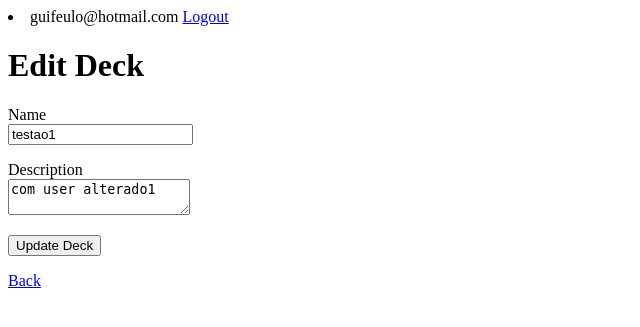
After one commit to LucGaspar/MAC0218-Projeto, a Rails app: page /decks/4/edit in a window 1280 px wide. The commit adds this page. Shown: the top 327 px of the page, without its empty margins (0-640 px from the left). Run offline with Rails 7, Linux system fonts and the light colour scheme; a user stored in the database is signed in; data comes from the database, SQL or seed files in the repository; both versions use the stored data as it was after the commit; style sheets or scripts are compiled from the project's sources.

Commit message:
CRUD for decks complete

```diff
--- a/app/controllers/decks_controller.rb
+++ b/app/controllers/decks_controller.rb
@@ -1,26 +1,35 @@
 class DecksController < ApplicationController
     before_action :authenticate_user!
     def new
-
+        @deck=Deck.new
     end
-
+    def edit
+        @deck = current_user.decks.find(params[:id])
+    end
     def create
-       # render plain: params[:deck].inspect
-       # render plain: current_user.inspect
-        #@deck = Deck.new(params[:deck])
-        #@deck = Deck.new({"name"=>"ssss", "description"=>"ssss"})
-        #@deck =  Deck.new(deck_params)
         @deck = current_user.decks.create(deck_params)
         if @deck.save
             redirect_to @deck
         else
-            render plain: @deck.inspect
+            render 'new'
         end
     end
 
-    def edit
+    def update
+        @deck = current_user.decks.find(params[:id])
+        if @deck.update(deck_params)
+            redirect_to @deck
+        else
+            render 'edit'
+        end
+    end
 
+    def destroy
+        @deck = Deck.find(params[:id])
+        @deck.destroy
+        redirect_to decks_path
     end
+
     def show
         @deck = Deck.find(params[:id])
     end
--- a/app/controllers/welcome_controller.rb
+++ b/app/controllers/welcome_controller.rb
@@ -1,5 +1,7 @@
 class WelcomeController < ApplicationController
   def index
-     #redirect_to 'decks/index' if current_user != nil
+    if user_signed_in?
+        redirect_to decks_path
+    end
   end
 end
--- a/app/models/deck.rb
+++ b/app/models/deck.rb
@@ -1,3 +1,5 @@
 class Deck < ApplicationRecord
   belongs_to :user
+  validates :name, presence: true, length: {minimum: 5}
+  validates_uniqueness_of :name, :scope =>[:user_id]
 end
--- /dev/null
+++ b/app/views/decks/_form.html.erb
@@ -0,0 +1,31 @@
+<%= form_with model: @deck, local: true do |form| %>
+
+      <% if @deck.errors.any? %>
+              <div id="error_explanation">
+                        <h2>
+                                    <%= pluralize(@deck.errors.count, "error") %> prohibited
+                                            this article from being saved:
+                                                  </h2>
+                                                        <ul>
+                                                                    <% @deck.errors.full_messages.each do |msg| %>
+                                                                                  <li><%= msg %></li>
+                                                                                          <% end %>
+                                                                                                </ul>
+                                                                                                    </div>
+                                                                                                      <% end %>
+
+                                                                                                        <p>
+                                                                                                            <%= form.label :name %><br>
+                                                                                                                <%= form.text_field :name %>
+                                                                                                                  </p>
+
+                                                                                                                    <p>
+                                                                                                                        <%= form.label :description %><br>
+                                                                                                                            <%= form.text_area :description %>
+                                                                                                                              </p>
+
+                                                                                                                                <p>
+                                                                                                                                    <%= form.submit %>
+                                                                                                                                      </p>
+
+                                                                                                                                  <% end %>
--- /dev/null
+++ b/app/views/decks/edit.html.erb
@@ -0,0 +1,5 @@
+<h1>Edit Deck</h1>
+
+<%= render 'form' %>
+
+<%= link_to 'Back', decks_path %>
--- /dev/null
+++ b/app/views/decks/edit_1.html.haml
@@ -0,0 +1,3 @@
+%h1 Edit article
+=render 'form'
+= link_to 'Back', decks_path
--- a/app/views/decks/index.html.haml
+++ b/app/views/decks/index.html.haml
@@ -1,4 +1,7 @@
 %h1 My Decks
 %p= link_to 'new', new_deck_path
 - for deck in @deck
-  %li=link_to deck.name, deck_path(deck.id)
+  %li
+    =link_to deck.name, deck_path(deck.id)
+    =link_to 'edit', edit_deck_path(deck.id)
+    =link_to 'remove', deck_path(deck.id),method: :delete, data:{confirm: 'Are you sure?'}
--- a/app/views/decks/show.html.haml
+++ b/app/views/decks/show.html.haml
@@ -1,3 +1,4 @@
+%p=link_to 'Home', decks_path
 %p
   %strong Name:
   = @deck.name
--- a/app/views/layouts/application.html.erb
+++ b/app/views/layouts/application.html.erb
@@ -8,7 +8,8 @@
     <%= javascript_include_tag 'application', 'data-turbolinks-track': 'reload' %>
   </head>
   <% if user_signed_in? %>
-        <li>
+      <li>
+              <%= current_user.email %>
               <%= link_to('Logout', destroy_user_session_path, method: :delete) %>
         </li>
   <% else %>
```
Also changed, not shown: app/views/decks/haha.haml (added, +19 -0 lines), app/views/decks/new.html.erb (+14 -0 lines), db/development.sqlite3, 1 other file.
